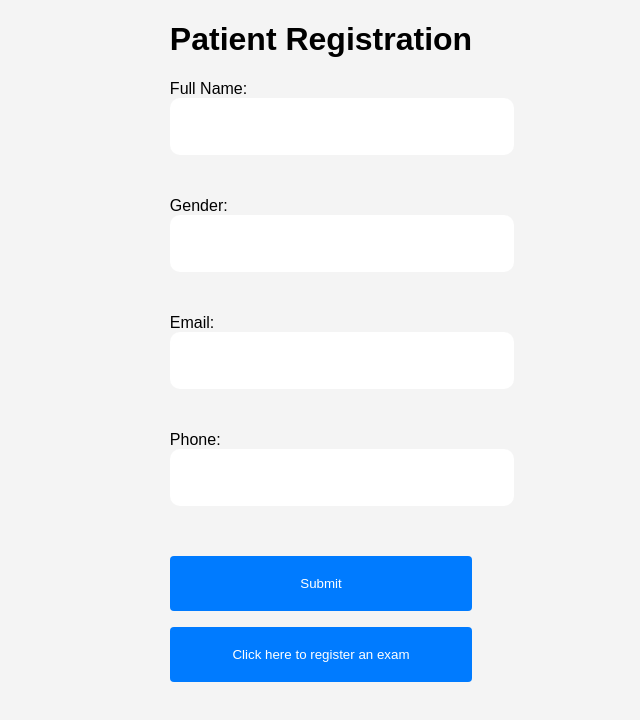
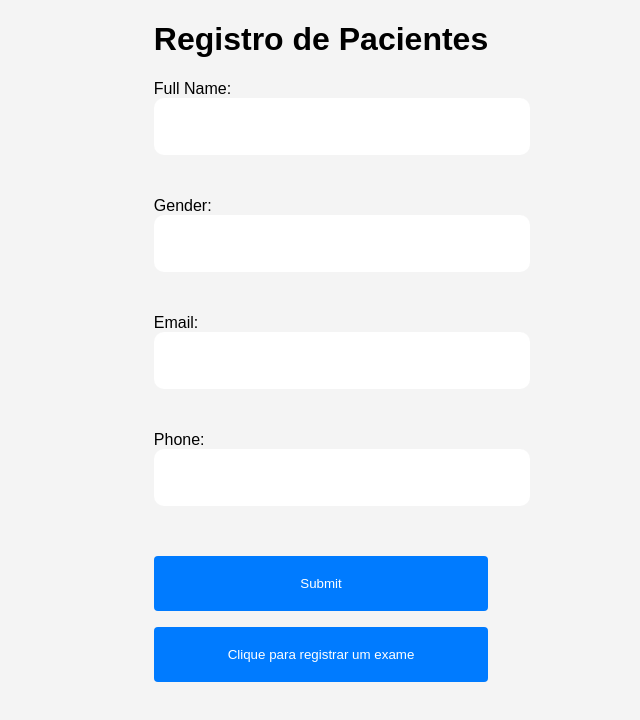
Before and after one commit to LucasNoliveira/WL-php, a React (Create React App) app in the folder client/: page / in a window 1280 px wide. Shown: the top 720 px of the page, without its empty margins (319-959 px from the left). Built offline with nearby package versions, Linux system fonts and the light colour scheme.

Commit message:
textos em pt

```diff
--- a/client/src/components/Form.js
+++ b/client/src/components/Form.js
@@ -9,7 +9,6 @@ const RegistrationForm = () => {
         email: '',
         celular: '',
     });
-
 
     const handleInputChange = (e) => {
         const { name, value } = e.target;
--- a/client/src/index.js
+++ b/client/src/index.js
@@ -22,24 +22,24 @@ const App = () => {
     <div>
       {showPatientForm && (
         <div>
-          <h1>Patient Registration</h1>
+          <h1>Registro de Pacientes</h1>
           <Form />
         </div>
       )}
 
       {showExamForm && (
         <div>
-          <h1>Exam Registration</h1>
+          <h1>Registro de Exames</h1>
           <ExamForm />
         </div>
       )}
 
       {!showExamForm && (
-        <button onClick={handleExamLinkClick}>Click here to register an exam</button>
+        <button onClick={handleExamLinkClick}>Clique para registrar um exame</button>
       )}
 
       {!showPatientForm && (
-        <button onClick={handlePatientLinkClick}>Click here to register a patient</button>
+        <button onClick={handlePatientLinkClick}>Clique para registrar um paciente</button>
       )}
     </div>
   );
```
